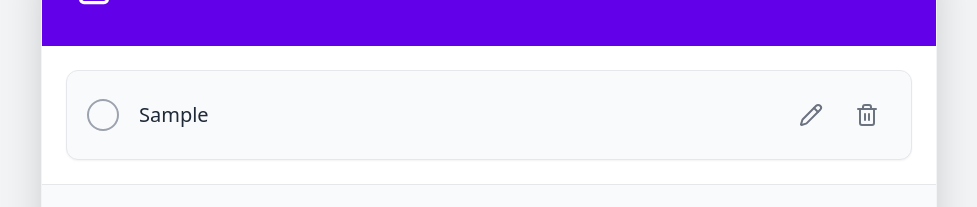
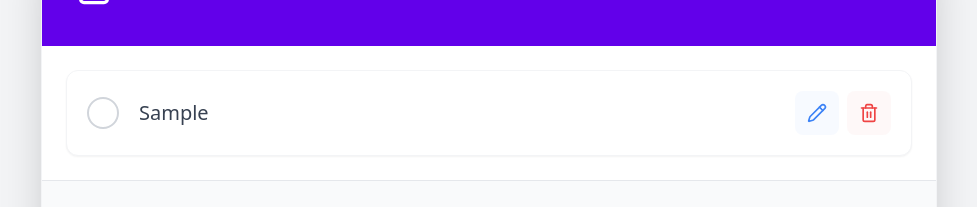
Before and after one commit to its-sorakun/todolist, a React (Vite) app: page / in a window 1280 px wide. Both pictures are taken after typing "Sample" into the empty fields and a click on the button "Add Task". Shown: the part 123-330 px from the top of the page, without its empty margins (151-1128 px from the left). Built offline with nearby package versions, Linux system fonts and the light colour scheme.

Commit message:
style: colorize action icons to improve visual hierarchy and feedback

```diff
--- a/src/components/ToDoItem.jsx
+++ b/src/components/ToDoItem.jsx
@@ -17,20 +17,20 @@ export default function ToDoItem({ item, toggleComplete, deleteItem, editItem })
 
   return (
     <li
-      className={`flex flex-col sm:flex-row items-start sm:items-center p-4 sm:p-5 bg-gray-50 dark:bg-gray-700/50 rounded-lg sm:rounded-xl border border-gray-200 dark:border-gray-700 shadow-sm transition-all duration-200 ${
+      className={`group flex flex-col sm:flex-row items-start sm:items-center p-4 sm:p-5 bg-white dark:bg-gray-800 rounded-lg sm:rounded-xl border border-gray-100 dark:border-gray-700 shadow-sm transition-all duration-200 ${
         item.completed
-          ? 'opacity-60 bg-gray-100 dark:bg-gray-800'
-          : 'hover:shadow-md sm:hover:-translate-y-0.5'
+          ? 'opacity-60 bg-gray-50 dark:bg-gray-800/80'
+          : 'hover:shadow-md sm:hover:-translate-y-0.5 hover:border-primary/30'
       }`}
     >
       <div className="flex items-center w-full sm:w-auto flex-grow mb-3 sm:mb-0">
         {/* Checkbox (Custom) */}
         <button
           onClick={() => toggleComplete(item.id)}
-          className={`flex-shrink-0 w-6 h-6 sm:w-8 sm:h-8 mr-3 sm:mr-5 rounded-full border-2 flex items-center justify-center transition-colors focus:outline-none focus:ring-4 focus:ring-primary/30 ${
+          className={`flex-shrink-0 w-6 h-6 sm:w-8 sm:h-8 mr-3 sm:mr-5 rounded-full border-2 flex items-center justify-center transition-all duration-200 focus:outline-none focus:ring-4 focus:ring-primary/30 ${
             item.completed
-              ? 'bg-primary border-primary text-white'
-              : 'border-gray-400 dark:border-gray-500 text-transparent hover:border-primary dark:hover:border-primary'
+              ? 'bg-primary border-primary text-white shadow-sm'
+              : 'border-gray-300 dark:border-gray-500 text-transparent hover:border-primary dark:hover:border-primary hover:bg-primary/5'
           }`}
           aria-label={item.completed ? "Mark as incomplete" : "Mark as complete"}
         >
@@ -42,7 +42,7 @@ export default function ToDoItem({ item, toggleComplete, deleteItem, editItem })
           {isEditing ? (
             <input
               type="text"
-              className="w-full bg-white dark:bg-gray-800 text-gray-900 dark:text-gray-100 px-3 py-2 sm:px-4 sm:py-2 border-2 border-primary rounded-md sm:rounded-lg outline-none focus:ring-4 focus:ring-primary/20 transition-all text-base sm:text-lg"
+              className="w-full bg-white dark:bg-gray-900 text-gray-900 dark:text-gray-100 px-3 py-2 sm:px-4 sm:py-2 border-2 border-blue-500 rounded-md sm:rounded-lg outline-none focus:ring-4 focus:ring-blue-500/20 transition-all text-base sm:text-lg shadow-inner"
               value={editText}
               onChange={(e) => setEditText(e.target.value)}
               onKeyDown={(e) => e.key === 'Enter' && handleEditSubmit()}
@@ -51,10 +51,10 @@ export default function ToDoItem({ item, toggleComplete, deleteItem, editItem })
             />
           ) : (
             <span
-              className={`text-lg sm:text-xl transition-all block break-words ${
+              className={`text-lg sm:text-xl transition-all duration-200 block break-words ${
                 item.completed
-                  ? 'line-through text-gray-500 dark:text-gray-400'
-                  : 'text-gray-800 dark:text-gray-200'
+                  ? 'line-through text-gray-400 dark:text-gray-500'
+                  : 'text-gray-700 dark:text-gray-200 font-medium'
               }`}
             >
               {item.text}
@@ -68,18 +68,18 @@ export default function ToDoItem({ item, toggleComplete, deleteItem, editItem })
         {!isEditing && (
           <button
             onClick={() => setIsEditing(true)}
-            className="p-2 sm:p-3 text-gray-500 dark:text-gray-400 hover:text-primary dark:hover:text-primary hover:bg-gray-200 dark:hover:bg-gray-600 rounded-lg transition-colors focus:outline-none focus:ring-2 focus:ring-primary/50"
+            className="p-2 sm:p-3 text-blue-500 dark:text-blue-400 bg-blue-50/50 dark:bg-blue-900/10 hover:bg-blue-100 dark:hover:bg-blue-900/40 rounded-lg transition-colors focus:outline-none focus:ring-2 focus:ring-blue-500/50"
             title="Edit"
           >
-            <Pencil className="w-5 h-5 sm:w-6 sm:h-6" />
+            <Pencil className="w-5 h-5 sm:w-5 sm:h-5" />
           </button>
         )}
         <button
           onClick={() => deleteItem(item.id)}
-          className="p-2 sm:p-3 text-gray-500 dark:text-gray-400 hover:text-red-600 dark:hover:text-red-400 hover:bg-red-100 dark:hover:bg-red-900/30 rounded-lg transition-colors focus:outline-none focus:ring-2 focus:ring-red-500/50"
+          className="p-2 sm:p-3 text-red-500 dark:text-red-400 bg-red-50/50 dark:bg-red-900/10 hover:bg-red-100 dark:hover:bg-red-900/40 rounded-lg transition-colors focus:outline-none focus:ring-2 focus:ring-red-500/50"
           title="Delete"
         >
-          <Trash2 className="w-5 h-5 sm:w-6 sm:h-6" />
+          <Trash2 className="w-5 h-5 sm:w-5 sm:h-5" />
         </button>
       </div>
     </li>
--- a/src/components/ToDoList.jsx
+++ b/src/components/ToDoList.jsx
@@ -5,7 +5,7 @@ export default function ToDoList({ items, toggleComplete, deleteItem, editItem }
   if (items.length === 0) {
     return (
       <div className="flex-grow flex flex-col items-center justify-center py-12 sm:py-20 px-4 text-gray-400 dark:text-gray-500">
-        <CheckCircle2 className="w-16 h-16 sm:w-24 sm:h-24 mb-4 sm:mb-6 opacity-30" strokeWidth={1} />
+        <CheckCircle2 className="w-16 h-16 sm:w-24 sm:h-24 mb-4 sm:mb-6 text-primary opacity-20" strokeWidth={1} />
         <p className="text-xl sm:text-2xl font-medium mb-1 sm:mb-2 text-center">You're all caught up!</p>
         <p className="text-base sm:text-lg text-center">Add a new task below to get started.</p>
       </div>
```
